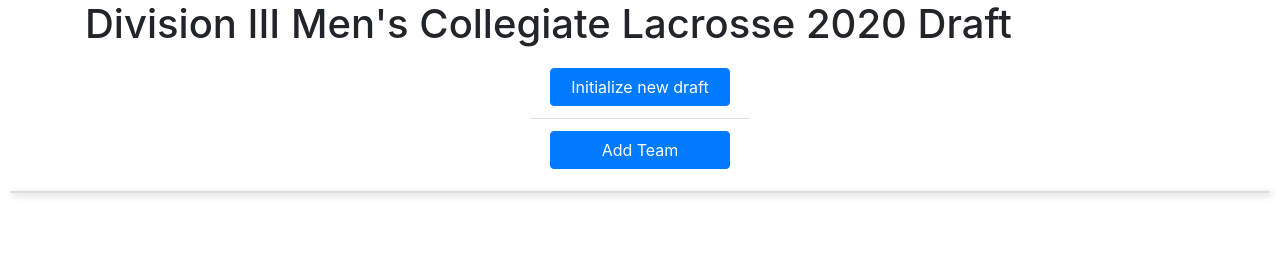
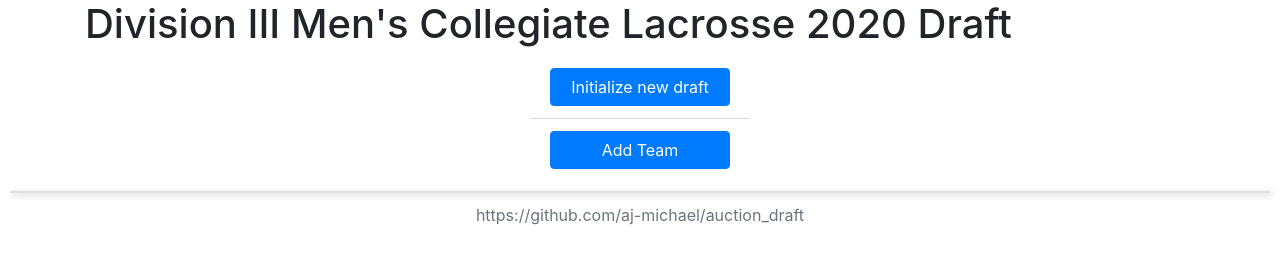
Before and after one commit to aj-michael/auction_draft, a plain HTML site: page index.html in a window 1280 px wide. Drawn offline with nearby package versions, Linux system fonts and the light colour scheme; no server answers.

Commit message:
footer and init

```diff
--- a/index.html
+++ b/index.html
@@ -148,6 +148,7 @@ function refresh() {
 (function() {
   $("#auction_form").submit(function(e) { e.preventDefault(); });
   setInterval(refresh, 1000);
+  refresh();
 })();
 </script>
   </head>
@@ -195,5 +196,12 @@ function refresh() {
       <article class="card">
       </article>
     </div>
+    <footer class="footer">
+      <div class="container">
+        <p class="text-muted text-center">
+          <a href="https://github.com/aj-michael/auction_draft" class="text-reset">https://github.com/aj-michael/auction_draft</a>
+        </p>
+      </div>
+    </footer>
   </body>
 </html>
```
